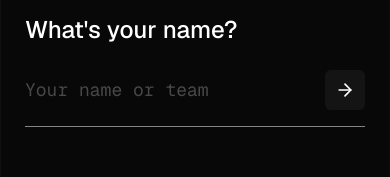
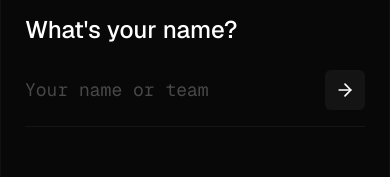
Before and after one commit to chethanhs-tech/my_portfolio, a Next.js app: page / in a window 390 px wide. Shown: the part 7052-7229 px from the top of the page. Built offline with nearby package versions, Linux system fonts and the light colour scheme.

Commit message:
fix: resolve contact button, mobile overflow, autofocus and navigation scroll

```diff
--- a/app/layout.tsx
+++ b/app/layout.tsx
@@ -36,7 +36,7 @@ export default function RootLayout({
       className={`${geistSans.variable} ${geistMono.variable} scroll-smooth`}
       suppressHydrationWarning
     >
-      <body className="max-w-[100vw] min-h-screen flex flex-col items-center bg-background text-foreground transition-colors duration-300">
+      <body className="w-full overflow-x-hidden min-h-screen flex flex-col items-center bg-background text-foreground transition-colors duration-300">
         <ThemeProvider attribute="class" defaultTheme="dark" enableSystem={false}>
           <CustomCursor />
           <CommandPalette />
--- a/app/page.tsx
+++ b/app/page.tsx
@@ -75,7 +75,12 @@ export default function Home() {
 
             <div className="flex items-center gap-4 mt-6">
               <a
-                href={`mailto:${SITE_METADATA.email}`}
+                href="#contact"
+                onClick={(e) => {
+                  e.preventDefault();
+                  document.getElementById('contact')?.scrollIntoView({ behavior: 'smooth' });
+                  window.history.pushState(null, '', '/#contact');
+                }}
                 className="px-6 py-2.5 bg-foreground text-background text-sm font-semibold rounded-lg hover:bg-foreground/90 transition-colors"
               >
                 Contact Me
--- a/components/layout/CommandPalette.tsx
+++ b/components/layout/CommandPalette.tsx
@@ -1,7 +1,7 @@
 "use client";
 
 import * as React from "react";
-import { useRouter } from "next/navigation";
+import { useRouter, usePathname } from "next/navigation";
 import { Code, FileText, Briefcase, Mail, Link as LinkIcon, Home } from "lucide-react";
 import { Command } from "cmdk";
 import { SITE_METADATA } from "@/data/content";
@@ -9,6 +9,7 @@ import { SITE_METADATA } from "@/data/content";
 export function CommandPalette() {
   const [open, setOpen] = React.useState(false);
   const router = useRouter();
+  const pathname = usePathname();
 
   React.useEffect(() => {
     const down = (e: KeyboardEvent) => {
@@ -70,15 +71,25 @@ export function CommandPalette() {
             <Command.Group heading="Navigation" className="text-xs font-medium text-muted/80 px-2 py-1.5">
               <Command.Item
                 className="flex items-center gap-2 px-2 py-2.5 text-sm text-foreground hover:bg-white/5 rounded-md cursor-pointer aria-selected:bg-white/5"
-                onSelect={() => runCommand(() => router.push("/"))}
+                onSelect={() => runCommand(() => {
+                  if (pathname === '/') {
+                    window.scrollTo({ top: 0, behavior: 'smooth' });
+                  } else {
+                    router.push("/");
+                  }
+                })}
               >
                 <Home className="w-4 h-4 text-muted" /> Home
               </Command.Item>
               <Command.Item
                 className="flex items-center gap-2 px-2 py-2.5 text-sm text-foreground hover:bg-white/5 rounded-md cursor-pointer aria-selected:bg-white/5"
                 onSelect={() => runCommand(() => {
-                  router.push("/");
-                  setTimeout(() => document.getElementById("work")?.scrollIntoView({ behavior: "smooth" }), 100);
+                  if (pathname === '/') {
+                    document.getElementById("work")?.scrollIntoView({ behavior: "smooth" });
+                    window.history.pushState(null, '', '/#work');
+                  } else {
+                    router.push("/#work");
+                  }
                 })}
               >
                 <Briefcase className="w-4 h-4 text-muted" /> Work
--- a/components/layout/Navbar.tsx
+++ b/components/layout/Navbar.tsx
@@ -30,12 +30,25 @@ export function Navbar() {
           <nav className="hidden md:flex items-center gap-6 text-sm font-medium">
             <Link
               href="/"
+              onClick={(e) => {
+                if (pathname === '/') {
+                  e.preventDefault();
+                  window.scrollTo({ top: 0, behavior: 'smooth' });
+                }
+              }}
               className={`transition-colors hover:text-foreground ${pathname === "/" ? "text-foreground" : "text-muted"}`}
             >
               Home
             </Link>
             <Link
               href="/#work"
+              onClick={(e) => {
+                if (pathname === '/') {
+                  e.preventDefault();
+                  document.getElementById('work')?.scrollIntoView({ behavior: 'smooth' });
+                  window.history.pushState(null, '', '/#work');
+                }
+              }}
               className={`transition-colors hover:text-foreground ${pathname === "/#work" ? "text-foreground" : "text-muted"}`}
             >
               Work
@@ -48,6 +61,13 @@ export function Navbar() {
             </Link>
             <Link
               href="/#contact"
+              onClick={(e) => {
+                if (pathname === '/') {
+                  e.preventDefault();
+                  document.getElementById('contact')?.scrollIntoView({ behavior: 'smooth' });
+                  window.history.pushState(null, '', '/#contact');
+                }
+              }}
               className={`transition-colors hover:text-foreground ${pathname === "/#contact" ? "text-foreground" : "text-muted"}`}
             >
               Contact
--- a/components/shared/ContactSection.tsx
+++ b/components/shared/ContactSection.tsx
@@ -134,7 +134,6 @@ export function ContactSection() {
               <div className="relative flex items-center border-b border-border/50 focus-within:border-foreground/50 transition-colors pb-4">
                 {currentStep === 4 ? (
                   <textarea
-                    autoFocus
                     value={formData[STEPS[currentStep - 1].name as keyof typeof formData]}
                     onChange={(e) => setFormData({ ...formData, [STEPS[currentStep - 1].name]: e.target.value })}
                     onKeyDown={handleKeyDown}
@@ -144,7 +143,6 @@ export function ContactSection() {
                 ) : (
                   <input
                     type={currentStep === 2 ? "email" : "text"}
-                    autoFocus
                     value={formData[STEPS[currentStep - 1].name as keyof typeof formData]}
                     onChange={(e) => setFormData({ ...formData, [STEPS[currentStep - 1].name]: e.target.value })}
                     onKeyDown={handleKeyDown}
```
